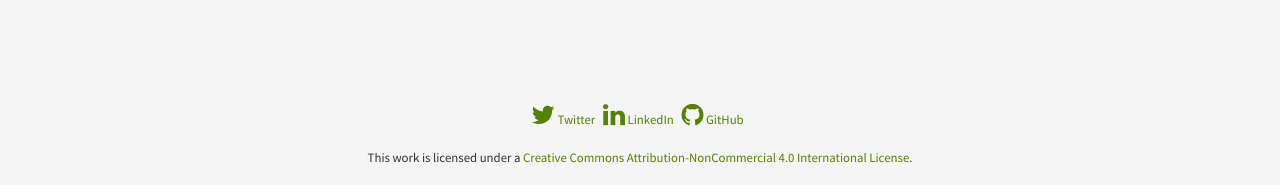
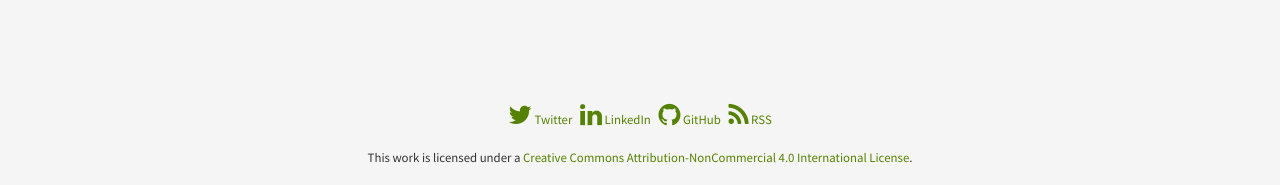
Before and after one commit to joekir/joekir.github.io, a Jekyll site: the page built from index.html, in a window 1280 px wide. Shown: the part 1516-1701 px from the top of the page. Built offline with Jekyll 4.4.1, drawn with Linux system fonts in a browser that asks for light colours; nearby versions of some CDN libraries.

```diff
--- a/_config.yml
+++ b/_config.yml
@@ -8,7 +8,8 @@ kramdown:
 url:
 baseurl:
 
-safe: True
+gems:
+  - jekyll-sitemap
 
 sass:
   sass_dir: public/css
--- a/_includes/footer.html
+++ b/_includes/footer.html
@@ -13,6 +13,9 @@
       <i class="fa fa-github fa-2x"></i> GitHub
     </a>&nbsp
 {% endif %}
+    <a href="{{site.url}}/feed.xml">
+      <i class="fa fa-rss fa-2x"></i> RSS
+    </a>
 <div>
 
 <br>
```
Also changed, not shown: Gemfile.lock.
